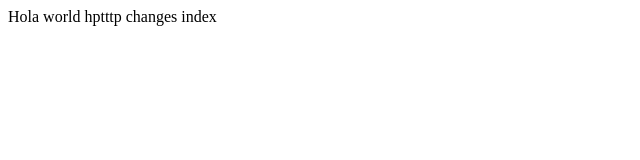
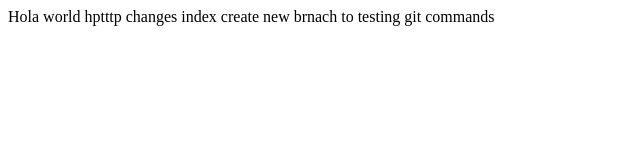
Before and after one commit to 777JDR777/PracticeGit, a plain HTML site: page index.html in a window 1280 px wide. Shown: the whole page, without its empty margins (0-640 px from the left). Drawn offline with Linux system fonts and the light colour scheme.

Commit message:
first commit in branch

```diff
--- a/index.html
+++ b/index.html
@@ -7,6 +7,6 @@
 </head>
 <body>
     Hola world hptttp changes
-    index
+    index create new brnach to testing git commands
 </body>
 </html>
```
